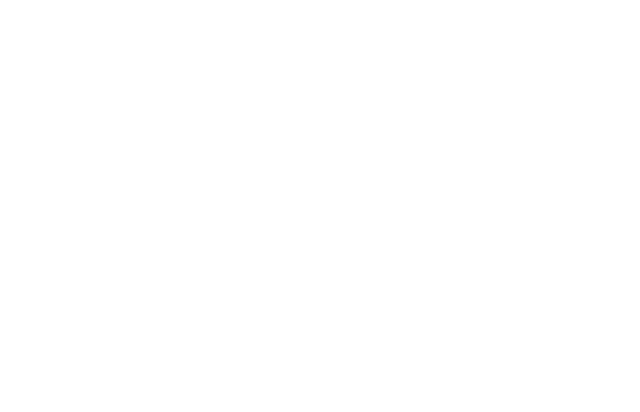
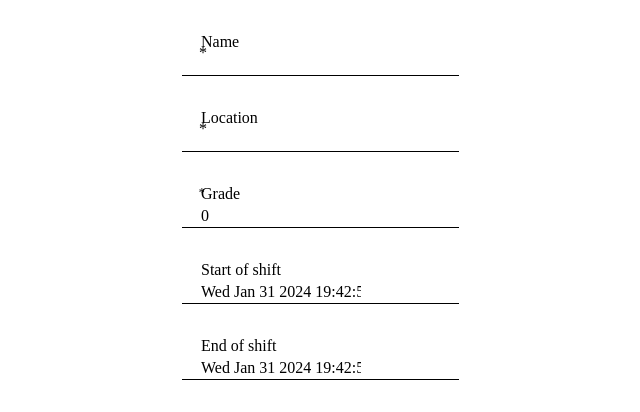
Before and after one commit to ISA-project-2023/frontend, an Angular app in the folder frontend-app/: page /company-profile/edit/1 in a window 1280 px wide. Before the commit this address led to /. Shown: the top 412 px of the page, without its empty margins (260-900 px from the left). Built offline with nearby package versions, Linux system fonts and the light colour scheme; no server answers.

Commit message:
feat: adding company profile form, update company profile needs fixing

```diff
--- a/frontend-app/src/app/app-routing.module.ts
+++ b/frontend-app/src/app/app-routing.module.ts
@@ -4,10 +4,12 @@
 import { HomeComponent } from 'src/features/home/home/home.component';
 import { LoginComponent } from 'src/features/login/login/login.component';
 import { CompanyProfileComponent } from 'src/features/companies/company-profile/company-profile.component';
+import { CompanyProfileFormComponent } from 'src/features/companies/company-profile-form/company-profile-form.component';
 
 const routes: Routes = [
   { path: 'companiesReview', component: CompanyComponent },
   { path: 'company-profile/:id', component: CompanyProfileComponent },
+  { path: 'company-profile/edit/:id', component: CompanyProfileFormComponent },
   { path: '', redirectTo: '/home', pathMatch: 'full' },
   { path: 'home', component: HomeComponent },
   { path: 'login', component: LoginComponent },
--- /dev/null
+++ b/frontend-app/src/features/companies/company-profile-form/company-profile-form.component.css
@@ -0,0 +1,40 @@
+#company-profile-form {
+  max-width: 600px;
+  margin: auto;
+  padding: 20px;
+}
+
+div {
+    display:flex;
+    flex-direction: column;
+    align-items: center;
+    width: 400px;
+    gap: 10px;
+}
+
+.profile-form mat-form-field {
+    width: 70%;
+    margin-bottom: 10px;
+}
+
+.profile-form mat-form-field textarea {
+    width: calc(100% - 24px);
+}
+
+.profile-form mat-form-field input {
+    width: 80%;
+}
+
+.profile-form mat-label{
+    width: auto;
+    height: fit-content;
+}
+
+form button {
+    background-color: #4caf50;
+    color: white;
+    padding: 10px;
+    border: none;
+    border-radius: 4px;
+    cursor: pointer;
+}
--- /dev/null
+++ b/frontend-app/src/features/companies/company-profile-form/company-profile-form.component.html
@@ -0,0 +1,59 @@
+<div id="company-profile-form">
+    <form class="profile-form" [formGroup]="companyProfileForm">
+        <div>
+
+            <table>
+                <mat-form-field>
+                    <tr>
+                        <td><mat-label>Name</mat-label></td>
+                    </tr>
+                    <tr>
+                        <td><input matInput formControlName="name" type="text" /></td>
+                    </tr>
+               </mat-form-field>
+                <mat-form-field>
+                    <tr>
+                        <td><mat-label>Location</mat-label></td>
+                    </tr>
+                    <tr>
+                        <td><input matInput formControlName="location" type="text" /></td>
+                    </tr>
+                </mat-form-field>
+                <mat-form-field>
+                    <tr>
+                        <td><mat-label>Grade</mat-label></td>
+                    </tr>
+                    <tr>
+                        <td><input matInput formControlName="grade" type="number" [defaultValue]="1" min="1" max="5" placeholder="1"/></td>
+                    </tr>
+                </mat-form-field>
+                <mat-form-field>
+                    <tr>
+                        <td><mat-label>Start of shift</mat-label></td>
+                    </tr>
+                    <tr>
+                        <td><input matInput formControlName="startTime" type="datetime" /></td>
+                        <!--    [defaultValue]="07:00" -->
+                    </tr>
+                </mat-form-field>
+                <mat-form-field>
+                    <tr>
+                        <td><mat-label>End of shift</mat-label></td>
+                    </tr>
+                    <tr>
+                        <td><input matInput formControlName="endTime" type="datetime" /></td>
+                        <!--    [defaultValue]="07:00" -->
+                    </tr>
+                </mat-form-field>
+            </table>
+
+            <!-- TODO - company available equipment update -->
+
+            <!-- TODO - fix update -->
+            <!-- Update -->
+            <button *ngIf="shouldEdit" color="primary" type="submit" (click)="updateCompanyProfile()" mat-raised-button>
+                save changes
+            </button>
+        </div>
+    </form>
+</div>
--- /dev/null
+++ b/frontend-app/src/features/companies/company-profile-form/company-profile-form.component.ts
@@ -0,0 +1,90 @@
+import { Component, EventEmitter, OnChanges, Input, Output } from '@angular/core';
+import { FormControl, FormGroup, Validators } from '@angular/forms';
+import { ActivatedRoute } from '@angular/router';
+import { Company } from '../model/company.model';
+import { Equipment } from '../model/equipment.model';
+import { CompanyService } from '../company.service';
+
+@Component({
+  selector: 'xp-company-profile-form',
+  templateUrl: './company-profile-form.component.html',
+  styleUrls: ['./company-profile-form.component.css']
+})
+export class CompanyProfileFormComponent implements OnChanges {
+
+  @Output() companyProfileUpdated = new EventEmitter<null>();
+  @Input() company?: Company;
+  @Input() shouldEdit: boolean = false;
+
+  companyId: number = 0;
+  equipment: Equipment[] = [];
+  //TODO - company available equipment update
+
+  constructor(private companyService: CompanyService,
+    private route: ActivatedRoute){
+      this.route.params.subscribe(params => {
+        this.companyId = params['id'];
+        console.log(this.companyId);
+        this.getCompany();
+      });
+  }
+
+  ngOnChanges(): void {
+    this.companyProfileForm.reset();
+    if(this.shouldEdit) {
+      this.companyProfileForm.patchValue({
+        name: this.company?.name,
+        location: this.company?.location,
+        startTime: this.company?.startTime,
+        endTime: this.company?.endTime,
+        grade: this.company?.grade
+      });
+    }
+  }
+
+  companyProfileForm = new FormGroup({
+    name: new FormControl('', [Validators.required]),
+    location: new FormControl('', [Validators.required]),
+    startTime: new FormControl(new Date()),
+    endTime: new FormControl(new Date()),
+    grade: new FormControl(0, [Validators.required]),
+    //equipment: new FormControl<Equipment>([], {nonNullable: false})
+  });
+
+  getCompany(): void {
+    this.companyService.getCompany(this.companyId).subscribe(
+      (data) => {
+        this.company = data;
+      },
+      (error) => {
+        alert('Unable to load company. Try again later.');
+      }
+    );
+  }
+
+  updateCompanyProfile(): void {
+    //TODO - format startTime and endTime input
+    console.log(this.companyProfileForm.value.startTime);
+
+    // const comp: Company = {
+    //   name: this.companyProfileForm.value.name as string || "",
+    //   location: this.companyProfileForm.value.location as string || '',
+    //   grade: Number(this.companyProfileForm.value.grade) /*as number*/ || 0,
+    //   startTime: this.companyProfileForm.value.startTime ,
+    //   endTime: this.companyProfileForm.value.endTime
+    //   //equipment: this.companyProfileForm.equipment
+    // };
+    if (this.company !== undefined){
+      const comp = this.company;
+      this.companyService.updateCompany(comp).subscribe({
+        next: () => {
+          this.companyProfileUpdated.emit();
+          this.companyProfileForm.reset();
+        },
+        error: () => {}
+      });
+    } else {
+      alert('cant update company');
+    }
+  }
+}
--- a/frontend-app/src/features/companies/company-profile/company-profile.component.html
+++ b/frontend-app/src/features/companies/company-profile/company-profile.component.html
@@ -41,7 +41,13 @@
         </tr>
     </table>
 
-    <button type="submit">Edit profile</button>
+    <button *ngIf="!shouldEdit" type="submit" (click)="editCompany()">
+        Edit profile
+    </button>
 
+    <div>
+        <xp-company-profile-form *ngIf="shouldRenderEditForm" [shouldEdit]="shouldEdit"
+        [company]="company" (companyProfileUpdated)="onCompanyUpdated()"></xp-company-profile-form>
+    </div>
 
 </div>
--- a/frontend-app/src/features/companies/company-profile/company-profile.component.ts
+++ b/frontend-app/src/features/companies/company-profile/company-profile.component.ts
@@ -11,10 +11,11 @@
 })
 export class CompanyProfileComponent implements OnInit {
   companyId: number = 0;
-  companies: Company[] = [];
   company: Company | undefined;
-  canShow: boolean = false;
   equipment: Equipment[] = [];
+  canShow: boolean = false; // TODO - only admin van change
+  shouldEdit: boolean = false;
+  shouldRenderEditForm: boolean = false;
 
   constructor(private companyService: CompanyService, private activatedRoute : ActivatedRoute) {
     this.activatedRoute.params.subscribe(params=>{
@@ -24,10 +25,14 @@
     if (this.companyId !== undefined){
       this.canShow = true;
     }
-    this.getCompany(this.companyId);
+    this.getCompany();
   }
 
   ngOnInit() {
+    this.getCompany();
+  }
+
+  getCompany(): void {
     this.companyService.getCompany(this.companyId).subscribe(
       (data) => {
         this.company = data;
@@ -39,23 +44,16 @@
     );
   }
 
-  getCompany(id: number): void {
-    this.companyService.getCompany(id).subscribe(
-      (data) => {
-        this.company = data;
-      },
-      (error) => {
-        alert('Unable to load company. Try again later.');
-      }
-    );
+  editCompany(): void{
+    this.shouldRenderEditForm = true;
+    this.shouldEdit = true;
   }
 
-  // updateCompanyProfile(): void {
-  //   this.companyService.updateCompany(this.company).subscribe({
-  //     next: () => {},
-  //     error: () => {}
-  //   });
-  // }
+  onCompanyUpdated(): void {
+    this.getCompany();
+    this.shouldEdit = false;
+    this. shouldRenderEditForm = false;
+  }
 
   // deleteCompanyProfile(): void {
   //   this.companyService.deleteCompany(this.companyId).subscribe();
```
Also changed, not shown: frontend-app/src/app/app.module.ts (+7 -2 lines), frontend-app/src/features/companies/companies.module.ts (+11 -3 lines), 1 other file (tests, documents, lock files or other folders).
